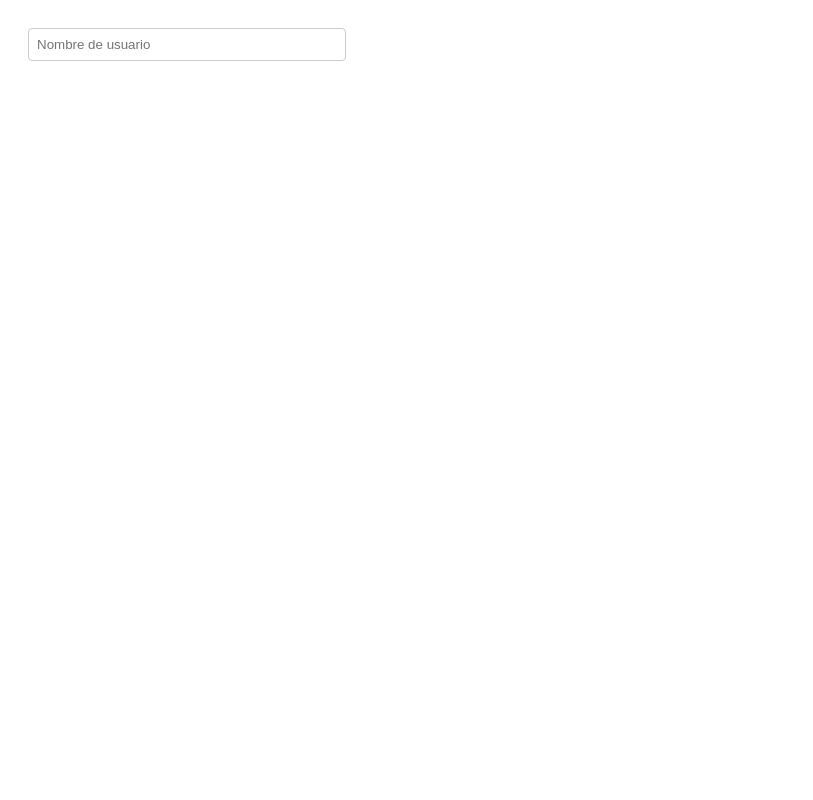
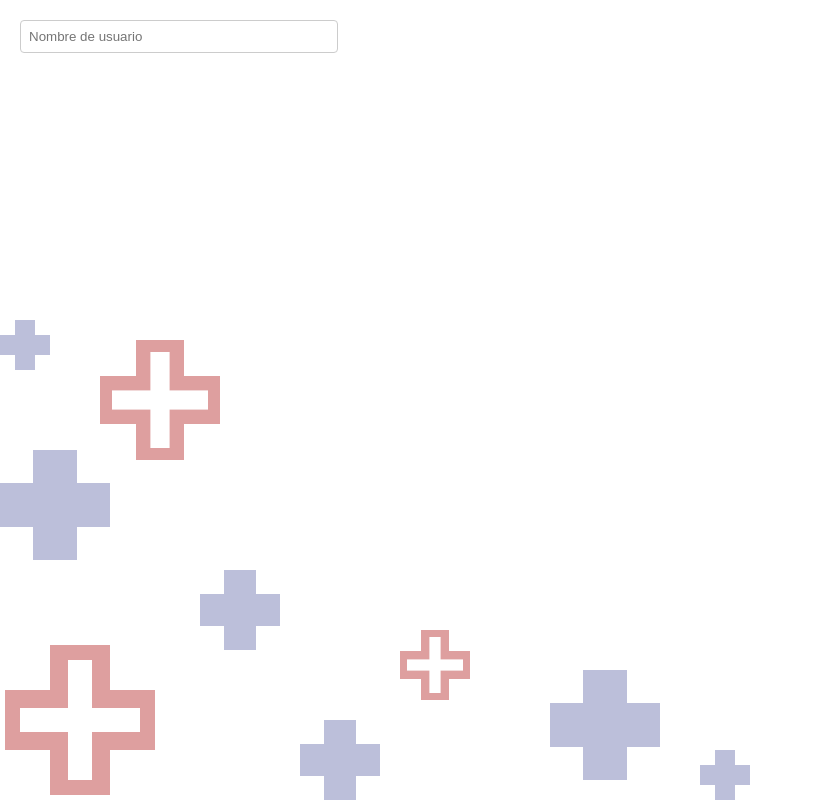
Before and after one commit to DufreyM/ERP-frontend, a React (Vite) app: page / in a window 1280 px wide. Shown: the whole page, without its empty margins (0-813 px from the left). Built offline with nearby package versions, Linux system fonts and the light colour scheme; the HTML template or start-up script is replaced by a standard one.

Commit message:
Fondo de la plantalla del login completado

```diff
--- a/src/App.jsx
+++ b/src/App.jsx
@@ -1,11 +1,17 @@
 import { useEffect, useState } from 'react';
 import LoginScreen from './Screens/Login/LoginScreen.jsx';
-
+import LoginBackground from './Screens/Login/LoginBackground.jsx';
 function App() {
     return (
       <div>
-        <LoginScreen />
+        <LoginBackground>
+          <LoginScreen />
+        </LoginBackground>
+
+
+
       </div>
+
     );
   }
 
--- /dev/null
+++ b/src/Screens/Login/LoginBackground.css
@@ -0,0 +1,193 @@
+/* LoginBackground.css
+Conforma la modificación de las cruces del fondo y su disposición, así como los demás elementos
+Autor: Melisa
+Ultima modificación: 20/4/2025
+*/
+
+body {
+    margin: 0;
+    padding: 0;
+    overflow: hidden;  /* Previene las barras de desplazamiento */
+}
+
+.background {
+    background-color: white;
+    height: 100vh;
+    width: 100vw;
+    position: relative;
+}
+
+/* Fondo con todas las cruces*/
+.content{
+    z-index: 1;
+}
+.groupCross {
+    position: absolute;
+    width: 50vw;
+    height: 60vh;
+    z-index: 0;
+    bottom: 0;
+    left: 0;
+    background-color: transparent;
+}
+
+/* Elementos de la cruz externa */
+.cross {
+    position: relative;
+    width: 60px;
+    height: 60px;
+
+}
+
+.cross::before,
+.cross::after {
+    content: '';
+    position: absolute;
+    background-color: currentColor; /* Usa el color del div */
+}
+
+.cross::before {
+    top: 0;
+    left: 50%;
+    width: 40%;
+    height: 100%;
+    transform: translateX(-50%);
+}
+
+.cross::after {
+    top: 50%;
+    left: 0%;
+    width: 100%;
+    height: 40%;
+    transform: translateY(-50%);
+    z-index: 0;
+}
+
+/*Cruces internas */
+.smallCross {
+    position: relative;
+    width: 100%;
+    height: 100%;
+}
+
+.smallCross::before,
+.smallCross::after {
+    content: '';
+    position: absolute;
+    background-color: currentColor; /* Usa el color del div */
+}
+
+.smallCross::before {
+    top: 0;
+    left: 50%;
+    width: 20%;
+    height: 100%;
+    transform: translateX(-50%);
+}
+
+.smallCross::after {
+    top: 50%;
+    left: 0%;
+    width: 100%;
+    height: 20%;
+    transform: translateY(-50%);
+    z-index: 0;
+}
+
+/*detalles y colores y tamaños*/
+
+.blue {
+    color: #5a60a5;
+    opacity: 0.4;
+}
+
+.red {
+    color: #bf4242;
+    display: flex;
+    justify-content: center;
+    align-items: center;
+    opacity: 0.5;
+
+}
+
+.white{
+    color: white;
+    z-index: 1;
+    transform: scale(0.8);
+}
+
+.big {
+    width: 110px;
+    height: 110px;
+}
+
+.medium{
+    width: 80px;
+    height: 80px;
+}
+
+.small{
+    width: 50px;
+    height: 50px;
+}
+
+/* posiciones */
+/*columna izquierda*/
+.cross:nth-of-type(5){
+    top: 0;
+    left: 0;
+    position: absolute;
+}
+.cross:nth-of-type(1){
+    top: 130px;
+    left: 0;
+    position: absolute;
+}
+.cross.red.big{
+    height: 150px;
+    width: 150px;
+    bottom: 5px;
+    left: 5px;
+    position: absolute;
+}
+
+/*segunda columna*/
+.cross.red.medium{
+    height: 120px;
+    width: 120px;
+    top: 20px;
+    left:100px;
+    position: absolute;
+}
+.cross:nth-of-type(3){
+    bottom: 150px;
+    left: 200px;
+    position: absolute;
+}
+.cross:nth-of-type(4){
+    bottom: 0;
+    left: 300px;
+    position: absolute;
+}
+
+
+/*ultimos 3*/
+.cross.red.small{
+    height: 70px;
+    width: 70px;
+    bottom: 100px;
+    left: 400px;
+    position: absolute;
+}
+
+.cross:nth-of-type(2){
+    bottom: 20px;
+    left: 550px;
+    position: absolute;
+}
+
+.cross:nth-of-type(6){
+    bottom: 0;
+    left: 700px;
+    position: absolute;
+}
--- /dev/null
+++ b/src/Screens/Login/LoginBackground.jsx
@@ -0,0 +1,40 @@
+//LoginBackground
+//Conforma el todo el fondo de la pantalla de login, se vincula con Loginbackground.css
+//Autor: Melisa
+//Ultima modificación: 20/4/2025
+
+import React from "react";
+import './LoginBackground.css'
+
+const Background = ({ children }) => {
+
+    return (
+        <div className="background">
+            <div className="groupCross">
+                <div className="cross blue big" />
+                <div className="cross blue big" />
+                <div className="cross blue medium" />
+                <div className="cross blue medium" />
+                <div className="cross blue small" />
+                <div className="cross blue small" />
+                <div className="cross red small">
+                    <div  className="smallCross white"/>
+                </div>
+                <div className="cross red medium">
+                    <div  className="smallCross white"/>
+                </div>
+                <div className="cross red big">
+                    <div  className="smallCross white"/>
+                </div>
+
+            </div>
+
+            <div className="content">
+                {children}
+            </div>
+
+        </div>
+    );
+};
+
+export default Background;
```
